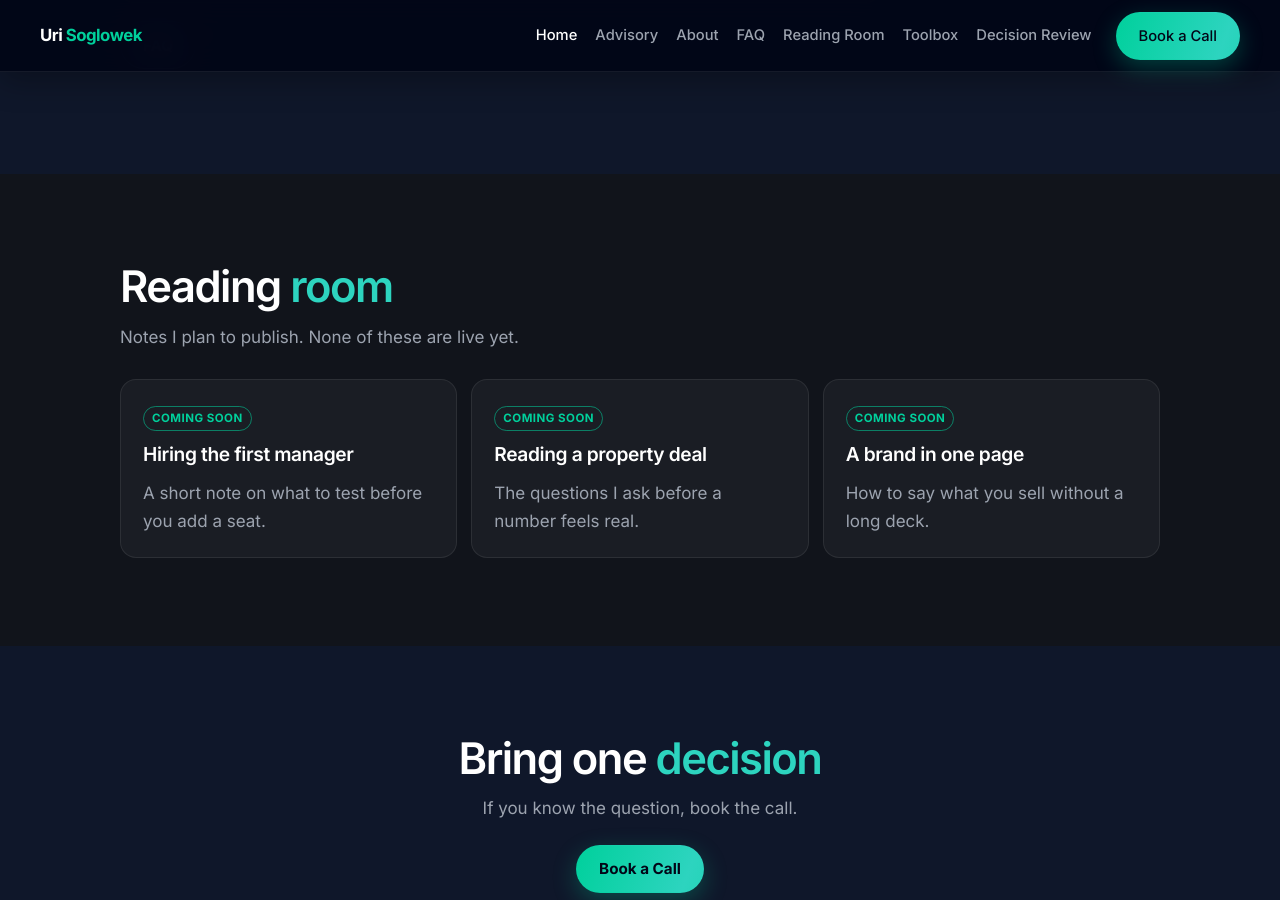
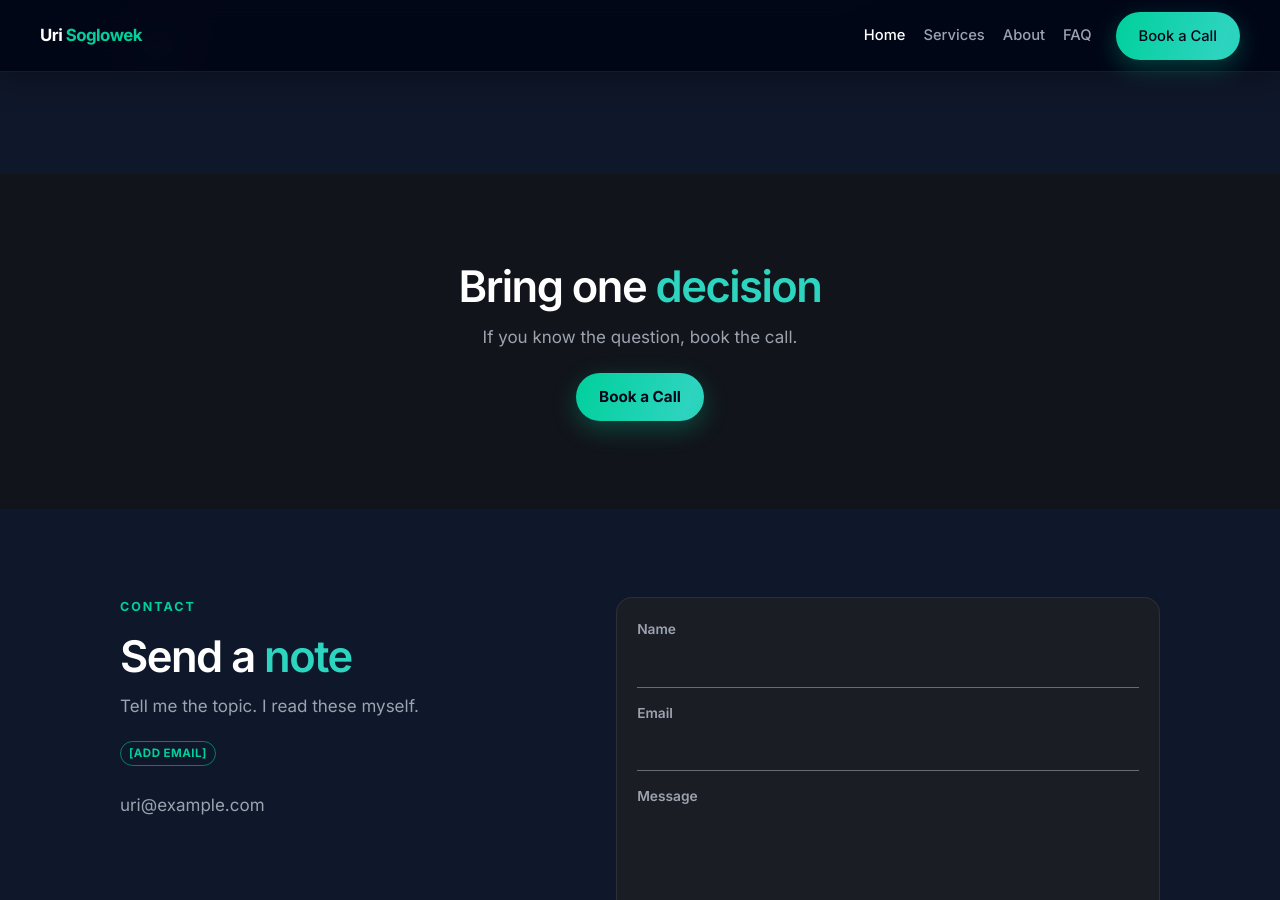
Before and after one commit to urisoglowek-ui/real_estate, a Jekyll site: the page uri/v2/index.html, which Jekyll copies as it is, in a window 1280 px wide and 900 px high, scrolled down 3113 px. Built offline with Jekyll 4.4.1, drawn with Linux system fonts in a browser that asks for light colours.

Commit message:
Keep four pages in the v2 draft. (#34)
Drop Reading Room, Toolbox, and the Decision Review page, and point the nav at Services instead.

Co-authored-by: Cursor Agent <cursoragent@cursor.com>
Co-authored-by: urisoglowek-ui <urisoglowek-ui@users.noreply.github.com>

```diff
--- a/uri/v2/about.html
+++ b/uri/v2/about.html
@@ -18,12 +18,9 @@
   <button class="menubtn" id="menubtn" type="button" aria-expanded="false" aria-controls="links">Menu</button>
   <div class="links" id="links">
     <a href="index.html">Home</a>
-    <a href="advisory.html">Advisory</a>
+    <a href="advisory.html">Services</a>
     <a href="about.html" aria-current="page">About</a>
     <a href="faq.html">FAQ</a>
-    <a href="reading.html">Reading Room</a>
-    <a href="toolbox.html">Toolbox</a>
-    <a href="decision-review.html">Decision Review</a>
     <a class="nav-cta btn" href="#contact">Book a Call</a>
   </div>
 </nav>
--- a/uri/v2/faq.html
+++ b/uri/v2/faq.html
@@ -18,12 +18,9 @@
   <button class="menubtn" id="menubtn" type="button" aria-expanded="false" aria-controls="links">Menu</button>
   <div class="links" id="links">
     <a href="index.html">Home</a>
-    <a href="advisory.html">Advisory</a>
+    <a href="advisory.html">Services</a>
     <a href="about.html">About</a>
     <a href="faq.html" aria-current="page">FAQ</a>
-    <a href="reading.html">Reading Room</a>
-    <a href="toolbox.html">Toolbox</a>
-    <a href="decision-review.html">Decision Review</a>
     <a class="nav-cta btn" href="#contact">Book a Call</a>
   </div>
 </nav>
--- a/uri/v2/index.html
+++ b/uri/v2/index.html
@@ -18,12 +18,9 @@
   <button class="menubtn" id="menubtn" type="button" aria-expanded="false" aria-controls="links">Menu</button>
   <div class="links" id="links">
     <a href="index.html" aria-current="page">Home</a>
-    <a href="advisory.html">Advisory</a>
+    <a href="advisory.html">Services</a>
     <a href="about.html">About</a>
     <a href="faq.html">FAQ</a>
-    <a href="reading.html">Reading Room</a>
-    <a href="toolbox.html">Toolbox</a>
-    <a href="decision-review.html">Decision Review</a>
     <a class="nav-cta btn" href="#contact">Book a Call</a>
   </div>
 </nav>
@@ -35,7 +32,7 @@
       <p class="sub reveal">I advise on teams, growth, brands, e-commerce, and real estate. One topic. A clear next step.</p>
       <div class="hero-actions">
         <a class="btn pulse" href="#contact">Book a Call</a>
-        <a class="btn ghost" href="advisory.html">Advisory</a>
+        <a class="btn ghost" href="advisory.html">Services</a>
       </div>
       <ul class="reassure">
         <li>10 minutes by phone</li>
@@ -160,19 +157,6 @@
       <p class="reveal" style="margin-top:18px"><a class="btn ghost" href="faq.html">FAQ</a></p>
     </div>
   </section>
-  <section>
-    <div class="wrap">
-      <div class="sec-h reveal">
-        <h2>Reading <span class="hl">room</span></h2>
-        <p class="lede">Notes I plan to publish. None of these are live yet.</p>
-      </div>
-      <div class="cards">
-      <article class="card reveal"><span class="tag">Coming soon</span><h3>Hiring the first manager</h3><p>A short note on what to test before you add a seat.</p></article>
-      <article class="card reveal"><span class="tag">Coming soon</span><h3>Reading a property deal</h3><p>The questions I ask before a number feels real.</p></article>
-      <article class="card reveal"><span class="tag">Coming soon</span><h3>A brand in one page</h3><p>How to say what you sell without a long deck.</p></article>
-    </div>
-    </div>
-  </section>
   <section class="cta">
     <div class="wrap reveal">
       <h2>Bring one <span class="hl">decision</span></h2>
```
Also changed, not shown: uri/v2/advisory.html (+4 -7 lines), uri/v2/decision-review.html (deleted, +0 -83 lines), uri/v2/reading.html (deleted, +0 -74 lines), uri/v2/toolbox.html (deleted, +0 -74 lines).
